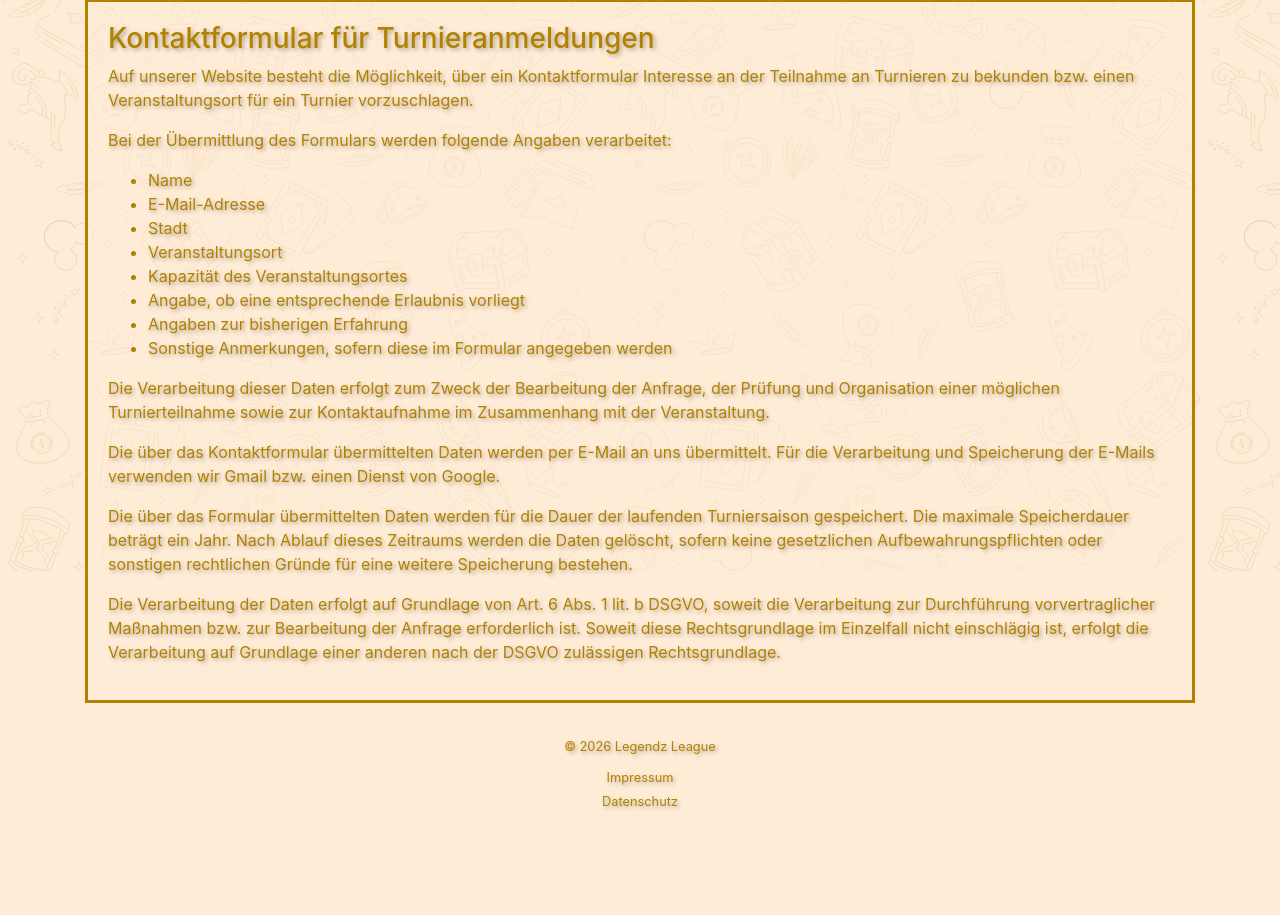
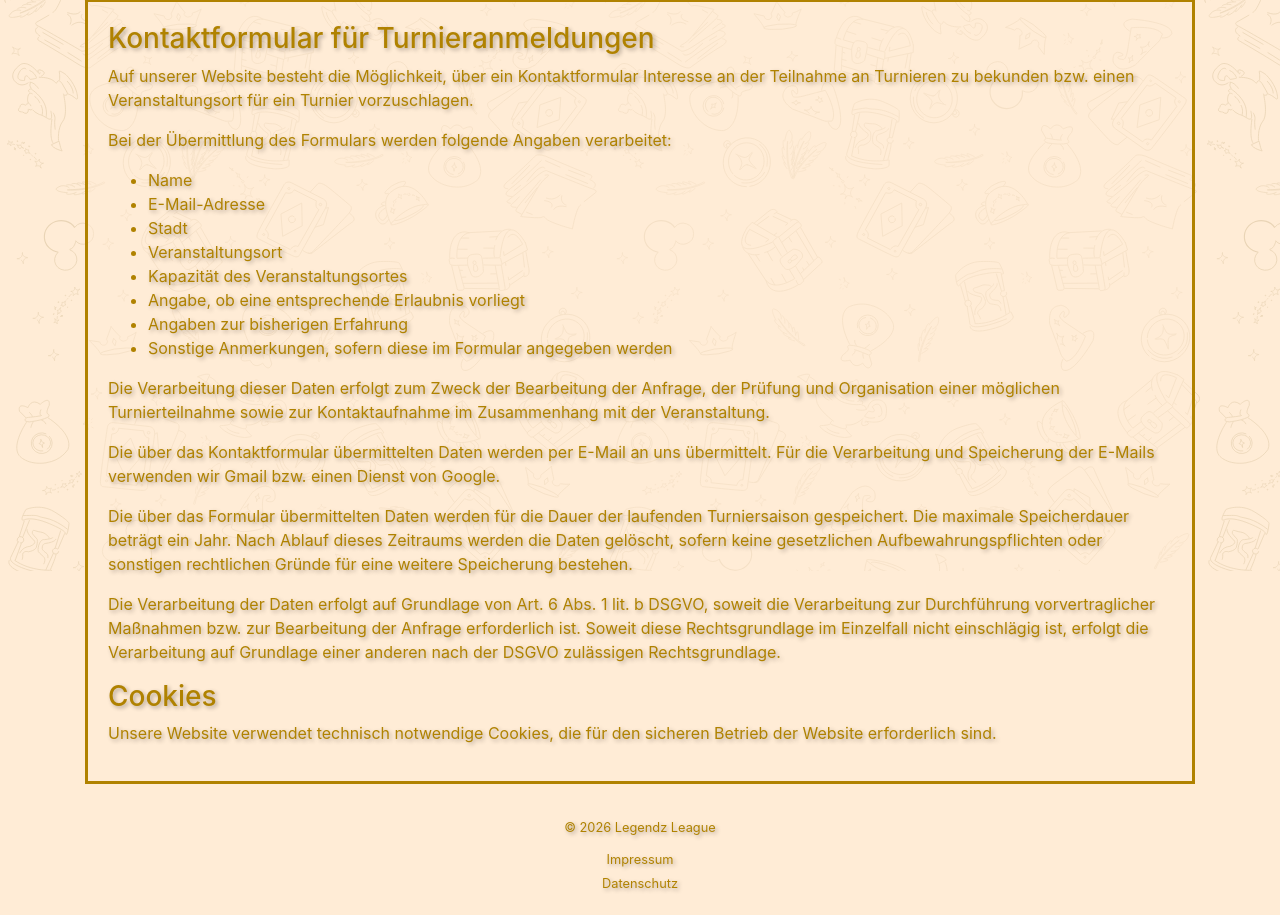
Before and after one commit to valentinhaury/lorcana_turnament_website, a Django app: page /datenschutz/ in a window 1280 px wide. Shown: the part 229-1144 px from the top of the page. Before the commit the page ends 1038 px from the top, so only its background shows below. Run offline with Django 5.2, Linux system fonts and the light colour scheme; some libraries are stand-ins or nearby versions.

Commit message:
added cookies to datenschutz

```diff
--- a/lorcana_turnament_calender/templates/datenschutz.html
+++ b/lorcana_turnament_calender/templates/datenschutz.html
@@ -59,6 +59,12 @@
         anderen nach der DSGVO zulässigen Rechtsgrundlage.
     </p>
 </section>
+<section>
+    <h3>Cookies</h3>
+        <p>
+         Unsere Website verwendet technisch notwendige Cookies, die für den sicheren Betrieb der Website erforderlich sind.
+        </p>
+</section>
 </div>
 {% block extra_content %}
 {% endblock %}
```
